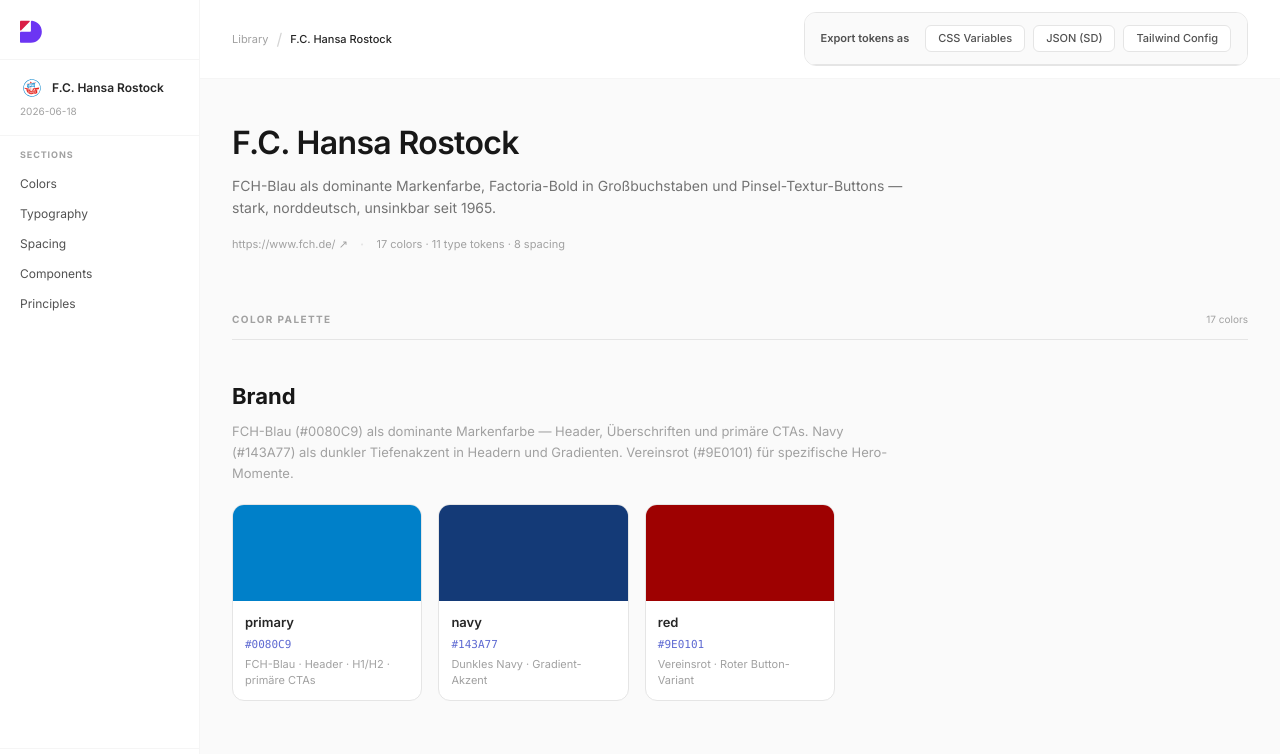
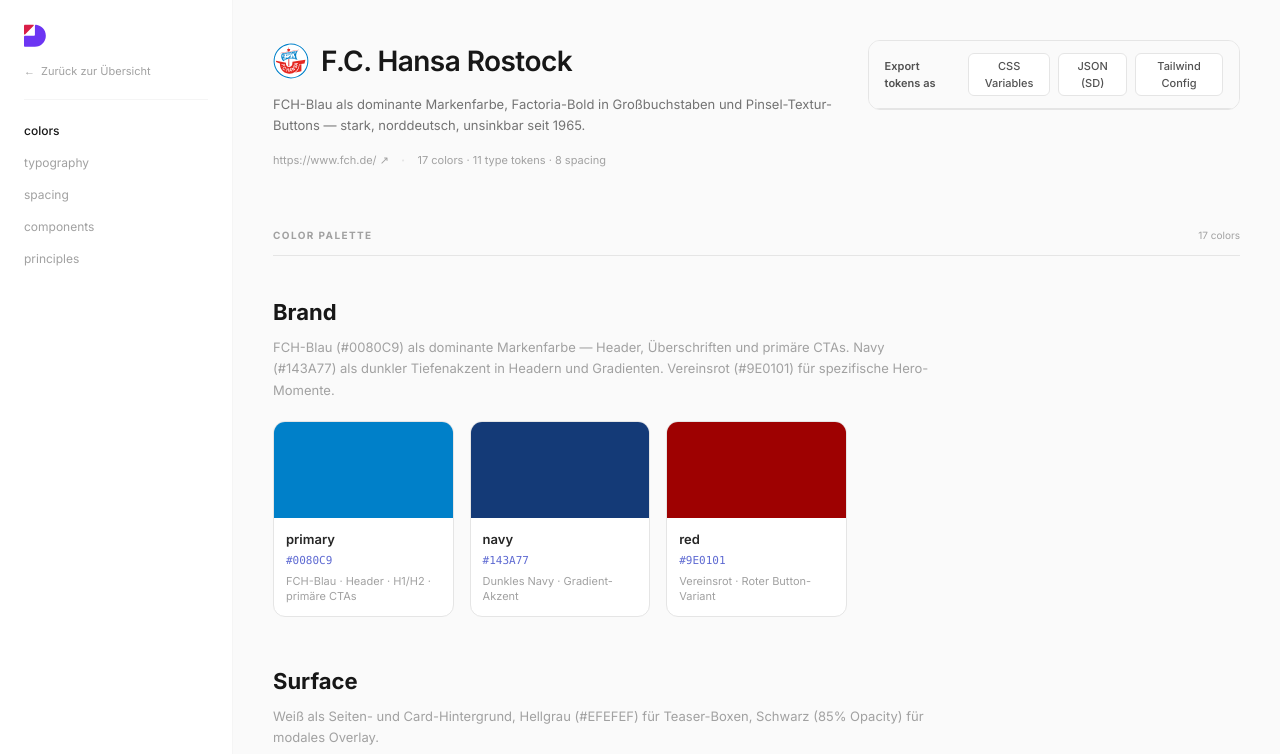
Before and after one commit to bastidatrycs/antigravity-ds, a Next.js app: page /fch-hansa-rostock in a window 1280 px wide. Shown: the top 754 px of the page. Built offline with nearby package versions, Linux system fonts and the light colour scheme.

Commit message:
sidebar: Figma-accurate nav with back link + scroll-active state

```diff
--- a/src/app/[system]/page.tsx
+++ b/src/app/[system]/page.tsx
@@ -8,14 +8,7 @@
 import { Components } from '@/components/Components'
 import { Principles } from '@/components/Principles'
 import { ExportBar } from '@/components/ExportBar'
-
-const NAV_ITEMS = [
-  { id: 'colors', label: 'Colors' },
-  { id: 'typography', label: 'Typography' },
-  { id: 'spacing', label: 'Spacing' },
-  { id: 'components', label: 'Components' },
-  { id: 'principles', label: 'Principles' },
-]
+import { SystemSidebar } from '@/components/SystemSidebar'
 
 export function generateStaticParams() {
   return systems.map((s) => ({ system: s.id }))
@@ -32,92 +25,42 @@
         <style dangerouslySetInnerHTML={{ __html: system.fontFaces }} />
       )}
 
-      {/* Sidebar */}
-      <aside className="w-[200px] shrink-0 bg-white border-r border-neutral-100 flex flex-col sticky top-0 h-screen">
-        {/* Logo */}
-        <div className="px-5 py-4 border-b border-neutral-100">
-          <Link href="/">
-            <Image src="/logos/datrycs-picto.svg" alt="Datrycs" width={22} height={27} />
-          </Link>
-        </div>
-
-        {/* System info */}
-        <div className="px-5 py-4 border-b border-neutral-100">
-          <div className="flex items-center gap-2 mb-1">
-            {system.logo && (
-              <div className="w-6 h-6 rounded flex items-center justify-center shrink-0">
-                <Image src={system.logo} alt={system.name} width={18} height={18} className="object-contain" />
-              </div>
-            )}
-            <span className="text-[12px] font-semibold text-neutral-800 truncate">{system.name}</span>
-          </div>
-          <div className="text-[10px] text-neutral-400">{system.extractedAt}</div>
-        </div>
-
-        {/* Navigation */}
-        <nav className="px-3 py-3 flex-1">
-          <div className="text-[9px] font-bold uppercase tracking-[0.1em] text-neutral-400 px-2 mb-2">Sections</div>
-          {NAV_ITEMS.map((item) => (
-            <a
-              key={item.id}
-              href={`#${item.id}`}
-              className="flex items-center gap-2 px-2 py-1.5 rounded-md text-[12px] text-neutral-600 hover:text-neutral-900 hover:bg-neutral-100 transition-colors"
-            >
-              {item.label}
-            </a>
-          ))}
-        </nav>
-
-        {/* Footer */}
-        <div className="px-5 py-4 border-t border-neutral-100">
-          {system.figmaFile && (
-            <a
-              href={`https://www.figma.com/design/${system.figmaFile}`}
-              target="_blank"
-              rel="noopener noreferrer"
-              className="text-[10px] text-neutral-400 hover:text-neutral-600 transition-colors block"
-            >
-              Open in Figma ↗
-            </a>
-          )}
-          <div className="text-[10px] text-neutral-400 mt-1">by Datrycs</div>
-        </div>
-      </aside>
+      <SystemSidebar />
 
       {/* Main content */}
       <div className="flex-1 bg-[#fafafa] overflow-auto">
-        {/* Top bar */}
-        <header className="sticky top-0 z-10 border-b border-neutral-100 bg-white/90 backdrop-blur-sm px-8 py-3 flex items-center gap-2">
-          <Link href="/" className="text-[11px] text-neutral-400 hover:text-neutral-600 transition-colors">
-            Library
-          </Link>
-          <span className="text-neutral-300">/</span>
-          <span className="text-[11px] font-medium text-neutral-800">{system.name}</span>
-
-          <div className="ml-auto">
-            <ExportBar system={system} />
+        <main className="max-w-[1256px] mx-auto px-10 py-10 space-y-14">
+          {/* System header */}
+          <div className="flex items-start justify-between gap-8">
+            <div className="space-y-2">
+              <div className="flex items-center gap-3 mb-3">
+                {system.logo && (
+                  <Image src={system.logo} alt={system.name} width={36} height={36} className="object-contain" />
+                )}
+                <h1 className="text-[28px] font-semibold tracking-[-0.02em] text-neutral-900">{system.name}</h1>
               </div>
-        </header>
-
-        <main className="max-w-[1256px] mx-auto px-8 py-10 space-y-14">
-          {/* System header */}
-          <div className="space-y-2">
-            <h1 className="text-[32px] font-semibold tracking-[-0.02em] text-neutral-900">{system.name}</h1>
-            <p className="text-neutral-500 text-[14px] leading-relaxed max-w-2xl">{system.description}</p>
+              <p className="text-neutral-500 text-[13px] leading-relaxed max-w-2xl">{system.description}</p>
               <div className="flex items-center gap-3 pt-1">
-              <a
-                href={system.source}
-                target="_blank"
-                rel="noopener noreferrer"
-                className="text-[11px] text-neutral-400 hover:text-neutral-600 transition-colors"
-              >
+                <a href={system.source} target="_blank" rel="noopener noreferrer"
+                  className="text-[11px] text-neutral-400 hover:text-neutral-600 transition-colors">
                   {system.source} ↗
                 </a>
                 <span className="text-neutral-200">·</span>
                 <span className="text-[11px] text-neutral-400">
                   {system.colors.length} colors · {system.typography.length} type tokens · {system.spacing.length} spacing
                 </span>
+                {system.figmaFile && (
+                  <>
+                    <span className="text-neutral-200">·</span>
+                    <a href={`https://www.figma.com/design/${system.figmaFile}`} target="_blank" rel="noopener noreferrer"
+                      className="text-[11px] text-neutral-400 hover:text-neutral-600 transition-colors">
+                      Open in Figma ↗
+                    </a>
+                  </>
+                )}
               </div>
+            </div>
+            <ExportBar system={system} />
           </div>
 
           {/* Sections */}
@@ -130,7 +73,8 @@
           {/* Footer */}
           <footer className="border-t border-neutral-100 pt-8 pb-4 flex items-center justify-between">
             <span className="text-[11px] text-neutral-400">Design Systems · by Datrycs · {system.extractedAt}</span>
-            <a href={system.source} target="_blank" rel="noopener noreferrer" className="text-[11px] text-neutral-400 hover:text-neutral-600">
+            <a href={system.source} target="_blank" rel="noopener noreferrer"
+              className="text-[11px] text-neutral-400 hover:text-neutral-600">
               {system.source}
             </a>
           </footer>
--- /dev/null
+++ b/src/components/SystemSidebar.tsx
@@ -0,0 +1,76 @@
+'use client'
+
+import { useEffect, useState } from 'react'
+import Link from 'next/link'
+import Image from 'next/image'
+
+const NAV_ITEMS = [
+  { id: 'colors', label: 'colors' },
+  { id: 'typography', label: 'typography' },
+  { id: 'spacing', label: 'spacing' },
+  { id: 'components', label: 'components' },
+  { id: 'principles', label: 'principles' },
+]
+
+export function SystemSidebar() {
+  const [active, setActive] = useState('colors')
+
+  useEffect(() => {
+    const observers: IntersectionObserver[] = []
+
+    NAV_ITEMS.forEach(({ id }) => {
+      const el = document.getElementById(id)
+      if (!el) return
+      const obs = new IntersectionObserver(
+        ([entry]) => { if (entry.isIntersecting) setActive(id) },
+        { rootMargin: '-20% 0px -70% 0px', threshold: 0 }
+      )
+      obs.observe(el)
+      observers.push(obs)
+    })
+
+    return () => observers.forEach((o) => o.disconnect())
+  }, [])
+
+  return (
+    <aside className="w-[233px] shrink-0 bg-white border-r border-neutral-100 flex flex-col sticky top-0 h-screen overflow-y-auto">
+      {/* Logo */}
+      <div className="px-6 pt-5 pb-4">
+        <Link href="/">
+          <Image src="/logos/datrycs-picto.svg" alt="Datrycs" width={22} height={27} />
+        </Link>
+      </div>
+
+      {/* Back link */}
+      <div className="px-6 pb-5">
+        <Link
+          href="/"
+          className="flex items-center gap-1.5 text-[11px] text-neutral-400 hover:text-neutral-700 transition-colors"
+        >
+          <span>←</span>
+          <span>Zurück zur Übersicht</span>
+        </Link>
+      </div>
+
+      {/* Divider */}
+      <div className="mx-6 border-t border-neutral-100 mb-4" />
+
+      {/* Nav items */}
+      <nav className="px-6 flex flex-col gap-0.5">
+        {NAV_ITEMS.map(({ id, label }) => (
+          <a
+            key={id}
+            href={`#${id}`}
+            className={`text-[12px] py-1.5 transition-colors ${
+              active === id
+                ? 'text-neutral-900 font-medium'
+                : 'text-neutral-400 hover:text-neutral-700'
+            }`}
+          >
+            {label}
+          </a>
+        ))}
+      </nav>
+    </aside>
+  )
+}
```
Lines whose indentation alone changed are shown as unchanged.
